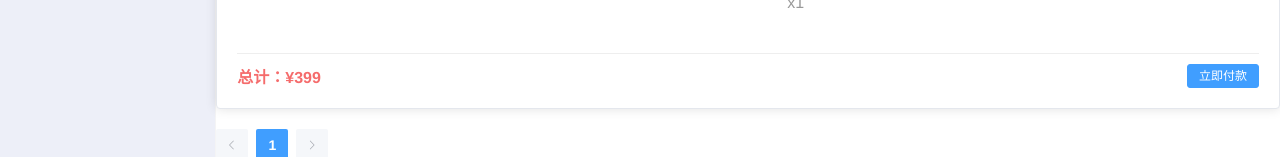
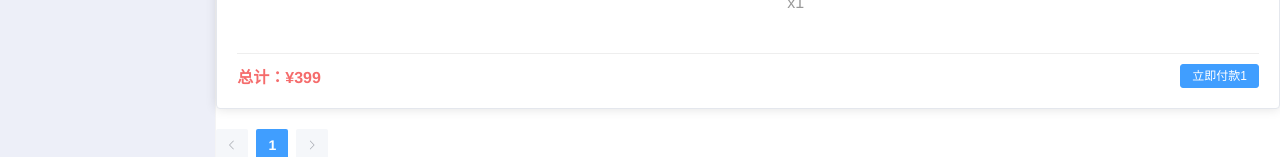
Before and after one commit to soulkuki/seine, a Vue app: page /#/order in a window 1280 px wide. Shown: the part 424-581 px from the top of the page. Built offline with nearby package versions, Linux system fonts and the light colour scheme.

Commit message:
fix: 测试

```diff
--- a/src/views/order/index.vue
+++ b/src/views/order/index.vue
@@ -33,7 +33,7 @@
             <span class="total-amount">总计：¥{{ order.totalAmount }}</span>
             <div class="order-actions">
               <el-button v-if="order.status === '待付款'" type="primary" size="small" @click="handlePay(order)">
-                立即付款
+                立即付款1
               </el-button>
               <el-button v-if="order.status === '待发货'" type="info" size="small" @click="handleCancel(order)">
                 取消订单
```
